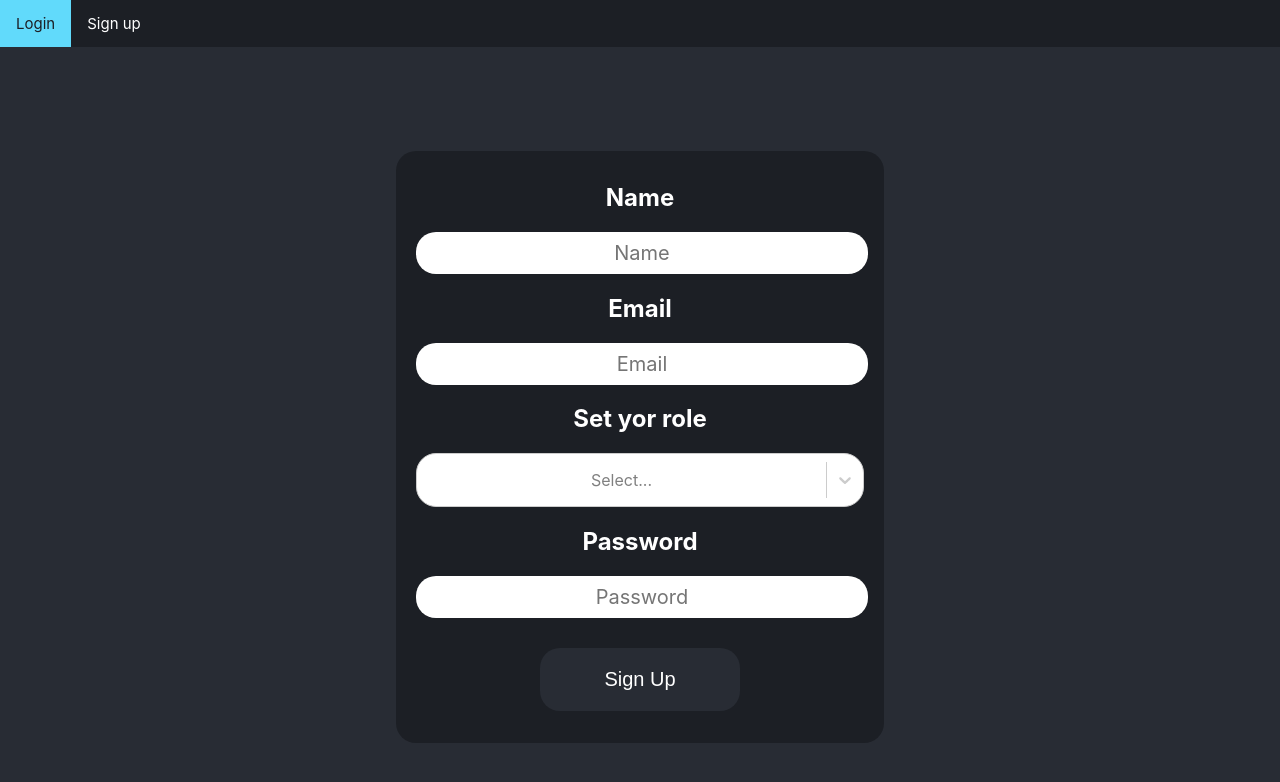
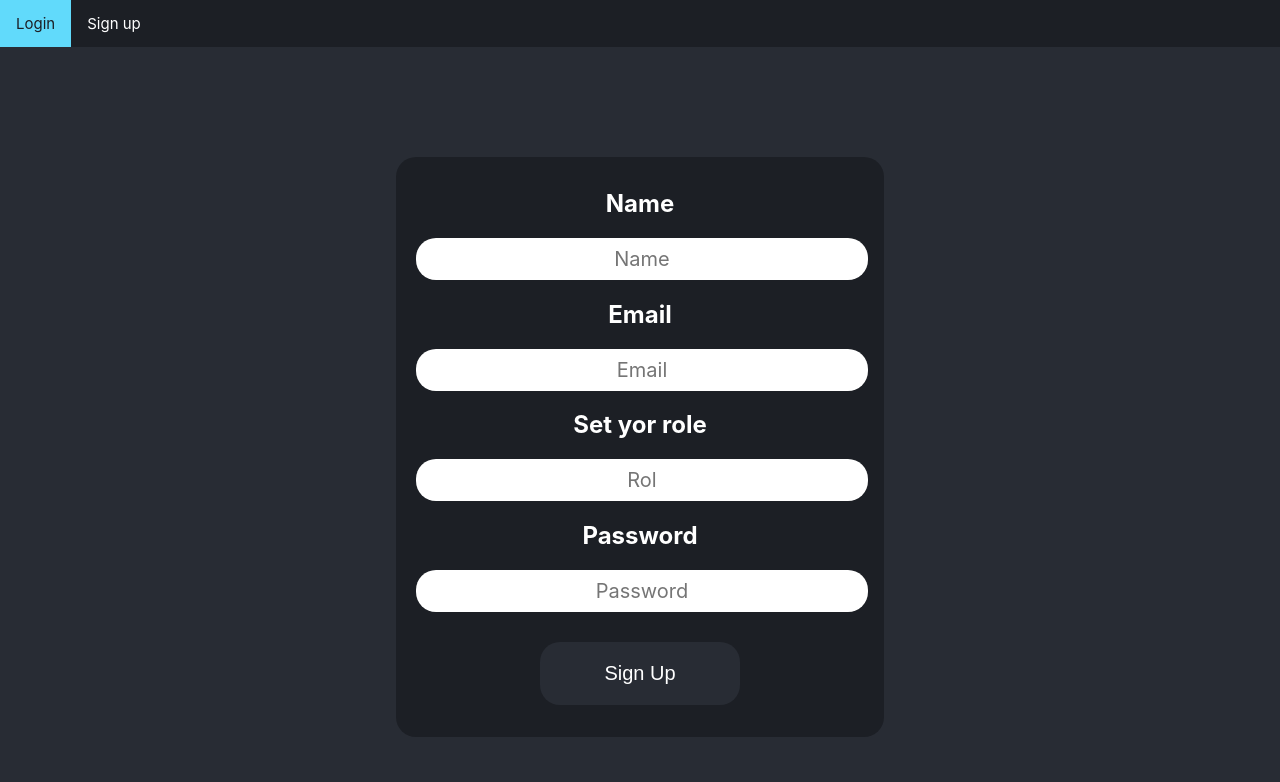
Before and after one commit to FelipeArredond/frontendReactFirstProyect, a React (Create React App) app: page /signup in a window 1280 px wide. Shown: the top 782 px of the page. Built offline with nearby package versions, Linux system fonts and the light colour scheme.

Commit message:
LogIn and SignUp now functional with API

```diff
--- a/src/App.js
+++ b/src/App.js
@@ -7,6 +7,7 @@ import { Section } from './components/section/SectionComponent';
 import { authContext } from './Context/AuthContext'
 import { useEffect, useContext } from 'react';
 import { postWithToken } from './api';
+import { MainPage } from './components/mainpage/MainPage';
 
 function App() {
 
@@ -34,6 +35,7 @@ function App() {
             <Route path='/login' element={<LogIn></LogIn>} />
             <Route path='/signup' element={<SignUp></SignUp>} />
             <Route path='/section' element={<Section></Section>} />
+            <Route path='/home' element={<MainPage></MainPage>}/>
           </Routes>
         </>
   );
--- a/src/api/index.js
+++ b/src/api/index.js
@@ -23,7 +23,7 @@ const postWithToken = async (url,data)=>{
     return {
         data:{
             failed:true,
-            message:"No tienes token"
+            message:"ERROR"
         }
     }
 
--- a/src/components/login/LogInComponent.jsx
+++ b/src/components/login/LogInComponent.jsx
@@ -30,7 +30,7 @@ export function LogIn(){
                 name:user.name,
                 logged:true
             })
-            navigate("/",{
+            navigate("/home",{
                 replace:true
             })
         })
--- /dev/null
+++ b/src/components/mainpage/MainPage.css
@@ -0,0 +1,5 @@
+.welcomeUser{
+    margin: 10px;
+    color: white;
+    text-align: left;
+}
--- /dev/null
+++ b/src/components/mainpage/MainPage.jsx
@@ -0,0 +1,25 @@
+import './MainPage.css'
+import { authContext } from "../../Context/AuthContext";
+import { useContext } from "react";
+
+export function MainPage(){
+
+    const context = useContext(authContext)
+
+    const getJobsData = async () =>{
+        const data =  await fetch("https://backendnodejstzuzulcode.uw.r.appspot.com/api/jobs", {
+            method: 'GET',
+        })
+        .then(response => response.json())
+        .then(result => console.log(result))
+        .catch(error => console.log('error', error));
+    }
+
+    return(
+        <>
+            <h1 className='welcomeUser'>{context.auth.logged&&'¡Bienvenido ' + context.auth.name + '!'}</h1>
+            <h1 className='welcomeUser'>{context.auth.role&&'Tu rol es: ' + context.auth.role}</h1>
+            <button onClick={getJobsData} >get jobs data</button>
+        </>
+    );
+}
--- a/src/components/navbar/NavBar.jsx
+++ b/src/components/navbar/NavBar.jsx
@@ -12,7 +12,6 @@ export function NavBar(){
                 {!context.auth.logged&&<li><Link to="/login">Login</Link></li>}
                 {!context.auth.logged&&<li><Link to="/signup">Sign up</Link></li>}
                 {context.auth.logged&&<li><Link to="/"><LogOut/></Link></li>}
-                {context.auth.logged&&<li>{context.auth.name}</li>}
             </ul>
         </div>
     );
--- a/src/components/register/SignUp.jsx
+++ b/src/components/register/SignUp.jsx
@@ -11,6 +11,7 @@ export function SignUp(){
     const email = useRef()
     const password = useRef()
     const name = useRef()
+    const role = useRef()
 
     const roles =[
         {value: 'admin', label: 'Admin'},
@@ -23,7 +24,8 @@ export function SignUp(){
       post("/api/auth/signup",{
         name:name.current.value,
         email: email.current.value,
-        password:password.current.value
+        password:password.current.value,
+        role: role.current.value
       })
       .then(({data})=>{
         if(data.error){
@@ -53,26 +55,7 @@ export function SignUp(){
                     </div>
                     <div>
                         <h2>Set yor role</h2>
-                        <Select
-                        options={roles}
-                        theme={(theme) => ({
-                        ...theme,
-                        borderRadius: 20,
-                        colors: {
-                            ...theme.colors,
-                            primary25: '#1c1f25',
-                            primary: '#61dafb',
-                        },
-                        })}
-                        styles={{
-                            option: (base) => ({
-                              ...base,
-                              borderRadius: `0`,
-                              height: '100%',
-                              color: 'black'
-                            }),
-                          }}
-                    />
+                        <input type={'text'} placeholder={'Rol'} ref={role} ></input>
                     </div>
                     <div>
                         <h2>Password</h2>
```
